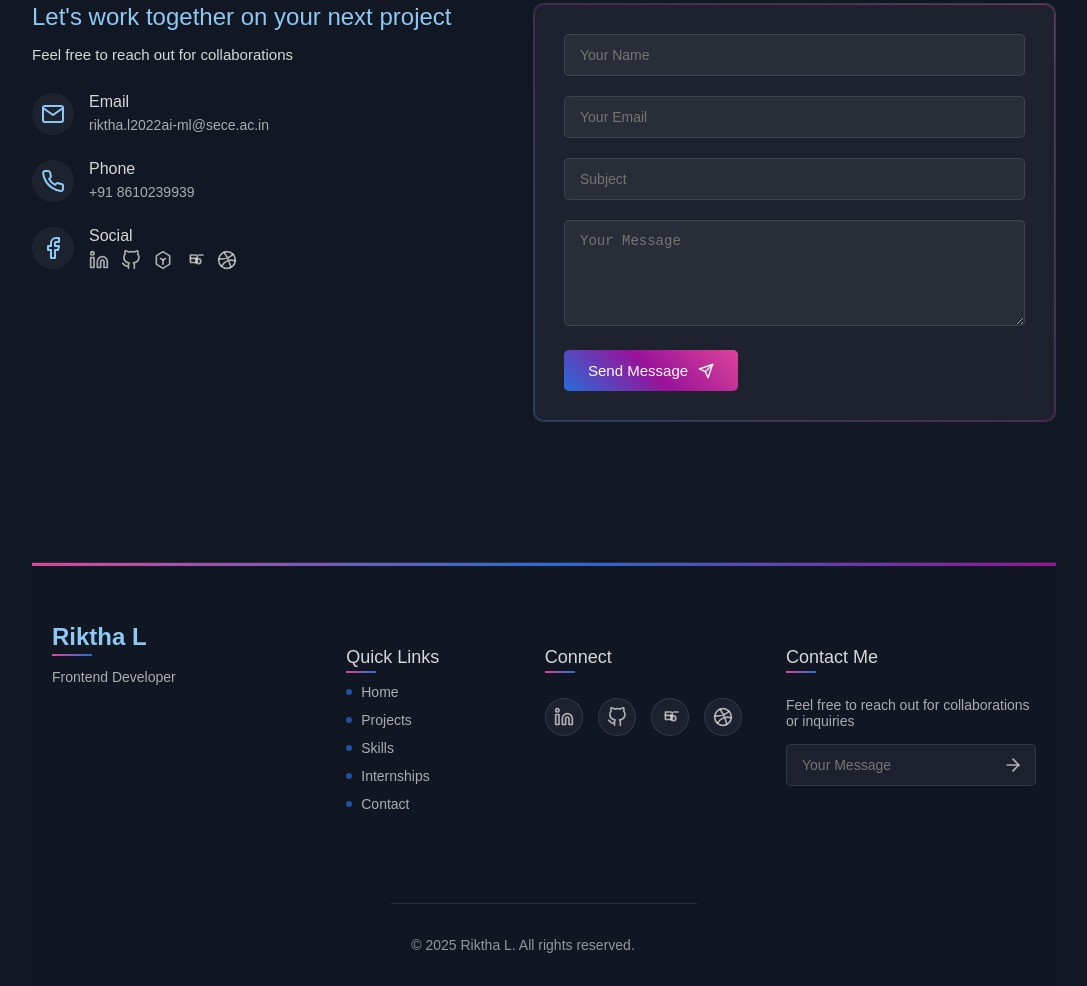
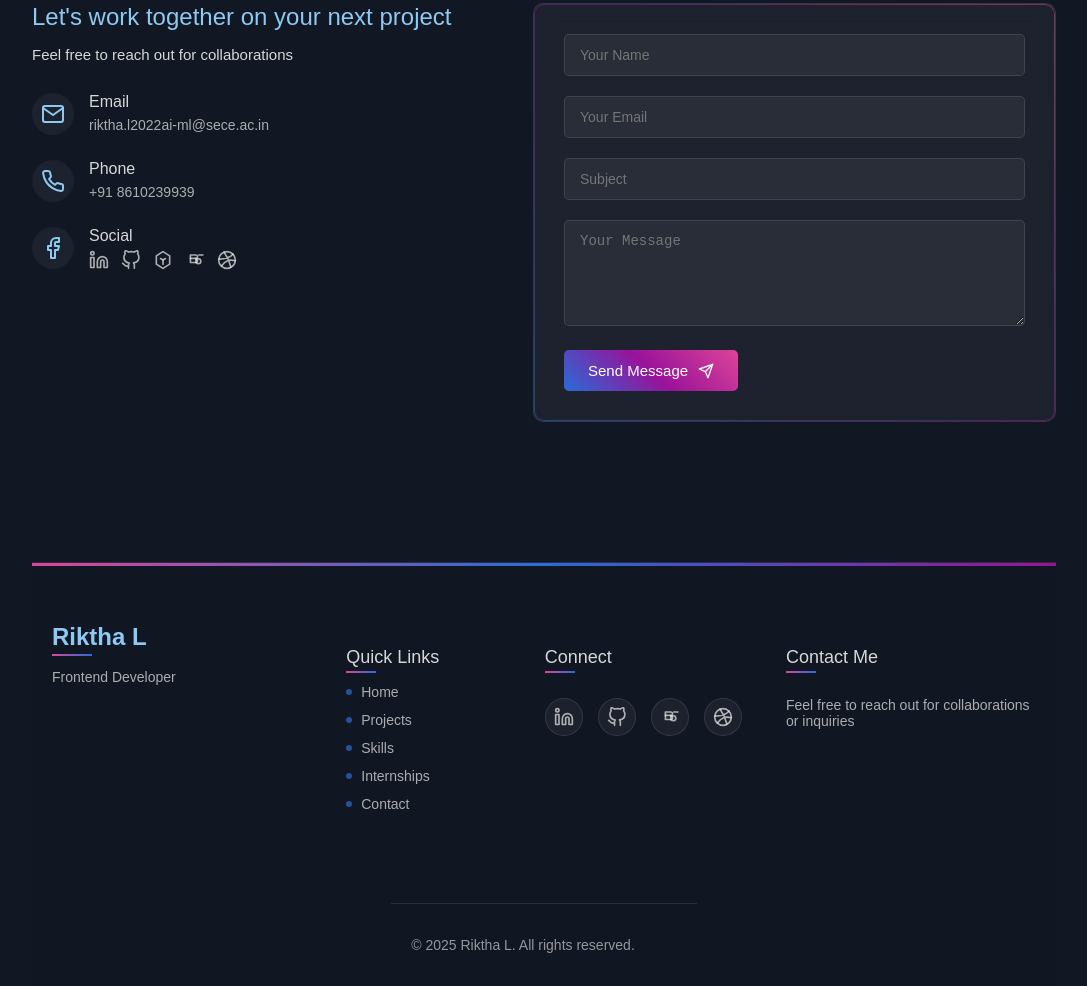
Before and after one commit to Riktha-L/Portfolio-, a plain HTML site: page portfolio1/portfolio1.html in a window 1280 px wide. Shown: the part 3102-4088 px from the top of the page, without its empty margins (96-1183 px from the left). Drawn offline with nearby package versions, Linux system fonts and the light colour scheme; a script that the page names is missing.

Commit message:
index file

```diff
--- a/portfolio1/portfolio1.html
+++ b/portfolio1/portfolio1.html
@@ -408,19 +408,9 @@
                 </div>
             </div>
         </div>
-
         <div class="footer-newsletter">
             <h4>Contact Me</h4>
             <p>Feel free to reach out for collaborations or inquiries</p>
-            <form class="newsletter-form">
-                <input type="text" id="message-input" placeholder="Your Message" required>
-                <button type="submit">
-                    <svg xmlns="http://www.w3.org/2000/svg" width="20" height="20" viewBox="0 0 24 24" fill="none" stroke="currentColor" stroke-width="2" stroke-linecap="round" stroke-linejoin="round">
-                        <line x1="5" y1="12" x2="19" y2="12"></line>
-                        <polyline points="12 5 19 12 12 19"></polyline>
-                    </svg>
-                </button>
-            </form>
         </div>
 
     <div class="footer-bottom">
```
Also changed, not shown: portfolio1/index.html (added, +9 -0 lines).
